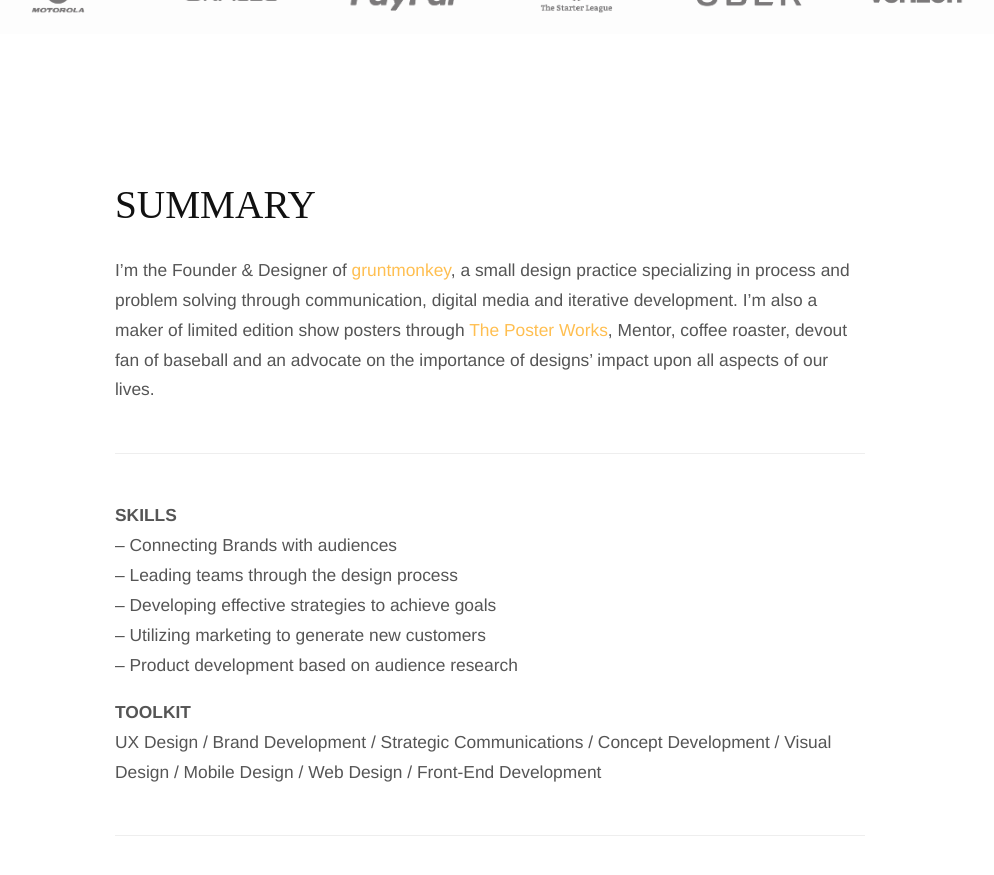
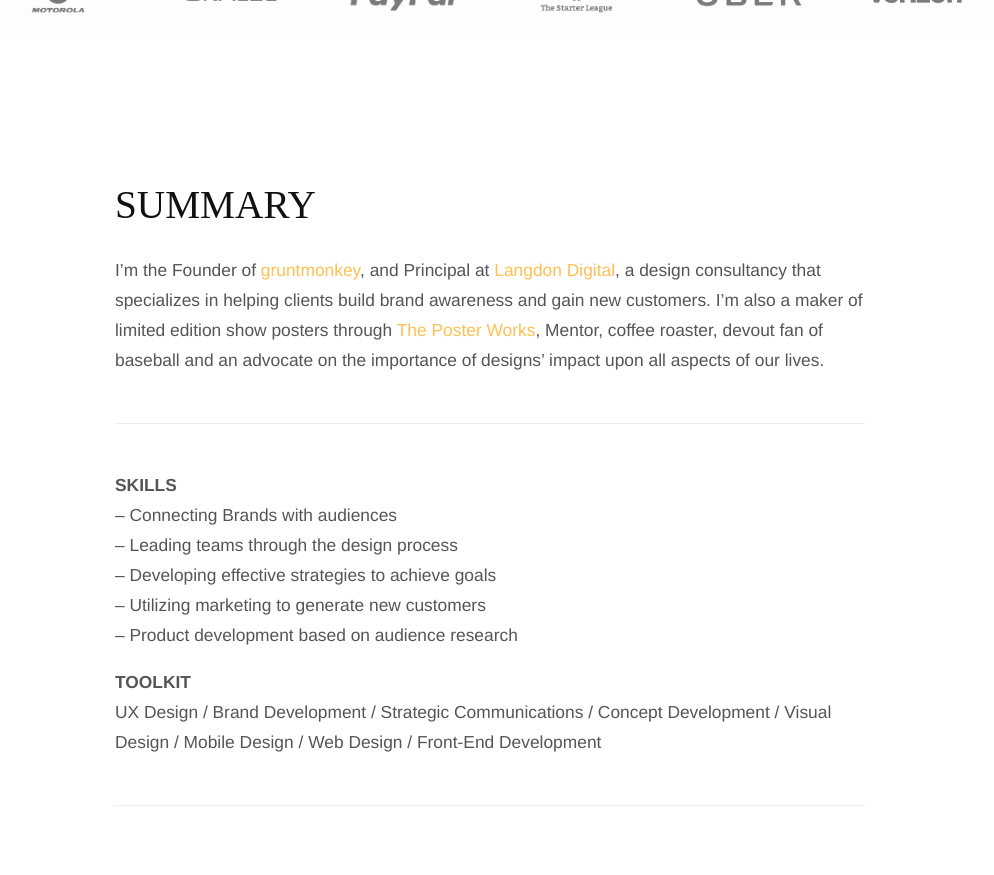
Before and after one commit to jasonearly/jasonearly.github.io, a Jekyll site: the page built from experience/index.md, in a window 1280 px wide and 900 px high, scrolled down 464 px. Shown: the top 875 px of the window, without its empty margins (150-1144 px from the left). Built offline with Jekyll 4.4.1, drawn with Linux system fonts in a browser that asks for light colours.

Commit message:
updated experience summary

```diff
--- a/experience/index.md
+++ b/experience/index.md
@@ -6,7 +6,7 @@
 
 ## SUMMARY
 
-I'm the Founder & Designer of [gruntmonkey](https://gruntmonkey.com/ "gruntmonkey"), a small design practice specializing in process and problem solving through communication, digital media and iterative development. I'm also a maker of limited edition show posters through [The Poster Works](https://theposterworks.com/ "The Poster Works"), Mentor, coffee roaster, devout fan of baseball and an advocate on the importance of designs' impact upon all aspects of our lives.
+I'm the Founder of [gruntmonkey](https://gruntmonkey.com/ "gruntmonkey"), and Principal at [Langdon Digital](https://langdondigital.com/ "Langdon Digital"), a design consultancy that specializes in helping clients build brand awareness and gain new customers. I'm also a maker of limited edition show posters through [The Poster Works](https://theposterworks.com/ "The Poster Works"), Mentor, coffee roaster, devout fan of baseball and an advocate on the importance of designs' impact upon all aspects of our lives.
 <br/>
 
 <hr>
```
